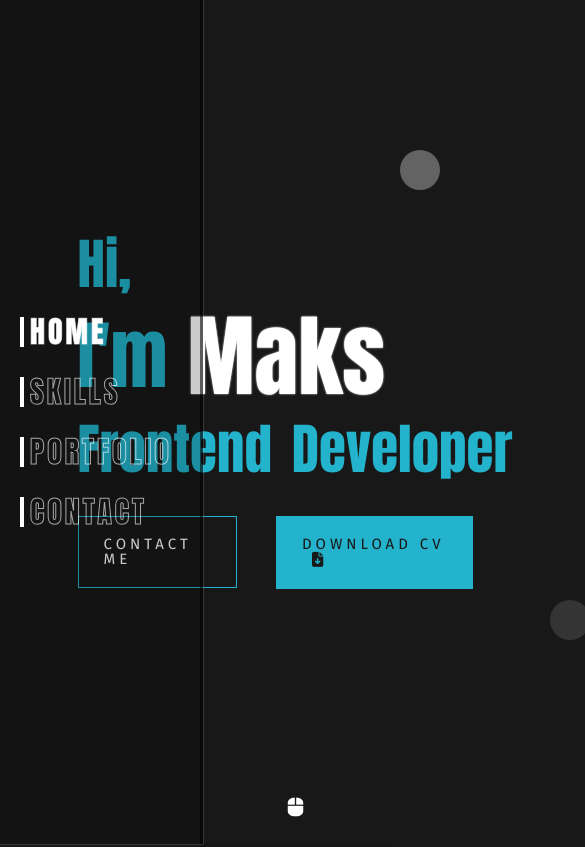
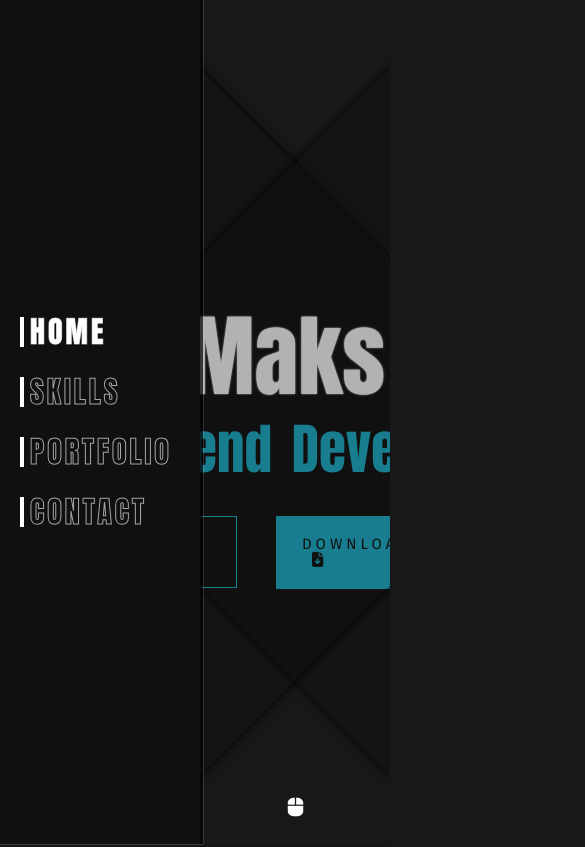
Before and after one commit to MaksMalik/Portfolio, a React (Create React App) app: page / in a window 390 px wide. Shown: the top 847 px of the page, 585 px wide, since content can reach past the window. Built offline with nearby package versions, Linux system fonts and the light colour scheme.

Commit message:
Add background

```diff
--- a/src/Components/MainPage/MainPage.css
+++ b/src/Components/MainPage/MainPage.css
@@ -8,6 +8,8 @@
   margin: 0 0 0 200px;
   z-index: 1;
   scroll-snap-align: start;
+  overflow: hidden;
+
 }
 
 .NameText {
@@ -199,68 +201,28 @@
   }
 }
 
-
-.parallax {
+.triangle-left {
+  width: 500px;
+  height: 500px;
+  position: absolute;
+  background-color: rgba(3, 3, 3, 0.164);
+  z-index: 3;
+  transform: rotate(45deg);
+  left: -250px;
+  box-shadow: 0 0 10px black;
+  animation: fromLeft 2s linear;
 
 }
 
-
-.b1 {
-  width: 40px;
-  height: 40px;
-  background-color: rgba(255, 255, 255, 0.123);
+.triangle-right {
+  width: 500px;
+  height: 500px;
   position: absolute;
-  z-index: -1;
-  border-radius: 50%;
-  top: 50px;
-  top: 80px;
-  left: 400px;
+  background-color: rgba(3, 3, 3, 0.164);
+  z-index: 3;
+  transform: rotate(45deg);
+  right: -250px;
+  box-shadow: 0 0 10px black;
+  overflow: hidden;
+  animation: fromRight 2s linear;
 }
-
-.b2 {
-  width: 40px;
-  height: 40px;
-  background-color: rgba(255, 255, 255, 0.123);
-  position: absolute;
-  z-index: -1;
-  border-radius: 50%;
-  top: 50px;
-  top: 150px;
-  left: 200px;
-}
-
-.b3 {
-  width: 40px;
-  height: 40px;
-  background-color: rgba(255, 255, 255, 0.123);
-  position: absolute;
-  z-index: -1;
-  border-radius: 50%;
-  top: 50px;
-  top: 600px;
-  left: 350px;
-}
-
-.b4 {
-  width: 40px;
-  height: 40px;
-  background-color: rgba(255, 255, 255, 0.123);
-  position: absolute;
-  z-index: -1;
-  border-radius: 50%;
-  top: 50px;
-  top: 150px;
-  left: 200px;
-}
-
-.b5 {
-  width: 40px;
-  height: 40px;
-  background-color: rgba(255, 255, 255, 0.123);
-  position: absolute;
-  z-index: -1;
-  border-radius: 50%;
-  top: 50px;
-  top: 150px;
-  left: 200px;
-}
--- a/src/Components/MainPage/MainPage.js
+++ b/src/Components/MainPage/MainPage.js
@@ -15,8 +15,8 @@ export default function MainPage() {
   function parallaxF(e) {
     this.querySelectorAll(".parallax").forEach(element => {
       const speed = element.getAttribute("data-speed")
-      const x = (window.innerWidth - e.pageX*speed)/200
-      const y = (window.innerHeight - e.pageY*speed)/200
+      const x = (window.innerWidth - e.pageX*speed)/1000
+      const y = (window.innerHeight - e.pageY*speed)/1000
       element.style.transform = `translateX(${x}px) translateY(${y}px)`
     })
   }
@@ -35,10 +35,10 @@ export default function MainPage() {
           <span className='Name'>'</span>
           <span className='Name'>m</span>
           <div className='Name'> </div>
-          <span className='Name parallax' data-speed="1">M</span>
-          <span className='Name parallax' data-speed="1">a</span>
-          <span className='Name parallax' data-speed="1">k</span>
-          <span className='Name parallax' data-speed="1">s</span>
+          <span className='Name parallax' data-speed="10">M</span>
+          <span className='Name parallax' data-speed="10">a</span>
+          <span className='Name parallax' data-speed="10">k</span>
+          <span className='Name parallax' data-speed="10">s</span>
         </div>
         <div>
           <span className='Name'>F</span>
@@ -76,31 +76,12 @@ export default function MainPage() {
 
       <div className='scroll'>
         <a href='#SKILLS'>
-          <i className="fa-solid fa-computer-mouse"></i>
+          <i className="fa-solid fa-computer-mouse" ></i>
         </a>
       </div>
 
-      <div className='parallax'data-speed="8">
-        <div></div>
-        <div></div>
-        <div></div>
-        <div></div>
-        <div></div>
-        <div></div>
-        <div></div>
-        <div></div>
-        <div></div>
-        <div></div>
-        <div></div>
-        <div></div>
-
-      </div>
-        <div className='b1 parallax' data-speed="-2"></div>
-        <div className='b2 parallax' data-speed="4"></div>
-        <div className='b3 parallax' data-speed="-10"></div>
-        <div className='b4 parallax' data-speed="12"></div>
-        <div className='b5 parallax' data-speed="-8"></div>
-        <div className='b6 parallax' data-speed="6"></div>
+      <div className='triangle-left'></div>
+      <div className='triangle-right'></div>
 
     </section>
   )
--- a/src/Components/NavBar/NavBar.css
+++ b/src/Components/NavBar/NavBar.css
@@ -1,12 +1,12 @@
 .NavBar {
   font-family: 'Anton', sans-serif;
   position: fixed;
-  z-index: 2;
+  z-index: 4;
 }
 
 ul {
   width: 200px;
-  background-color: rgba(0, 0, 0, 0.205);
+  background-color: rgba(3, 3, 3, 0.342);
 
   border-right: 3px solid rgba(0, 0, 0, 0.548);
   box-shadow: 0 0 1px rgba(255, 255, 255, 0.808);
```
